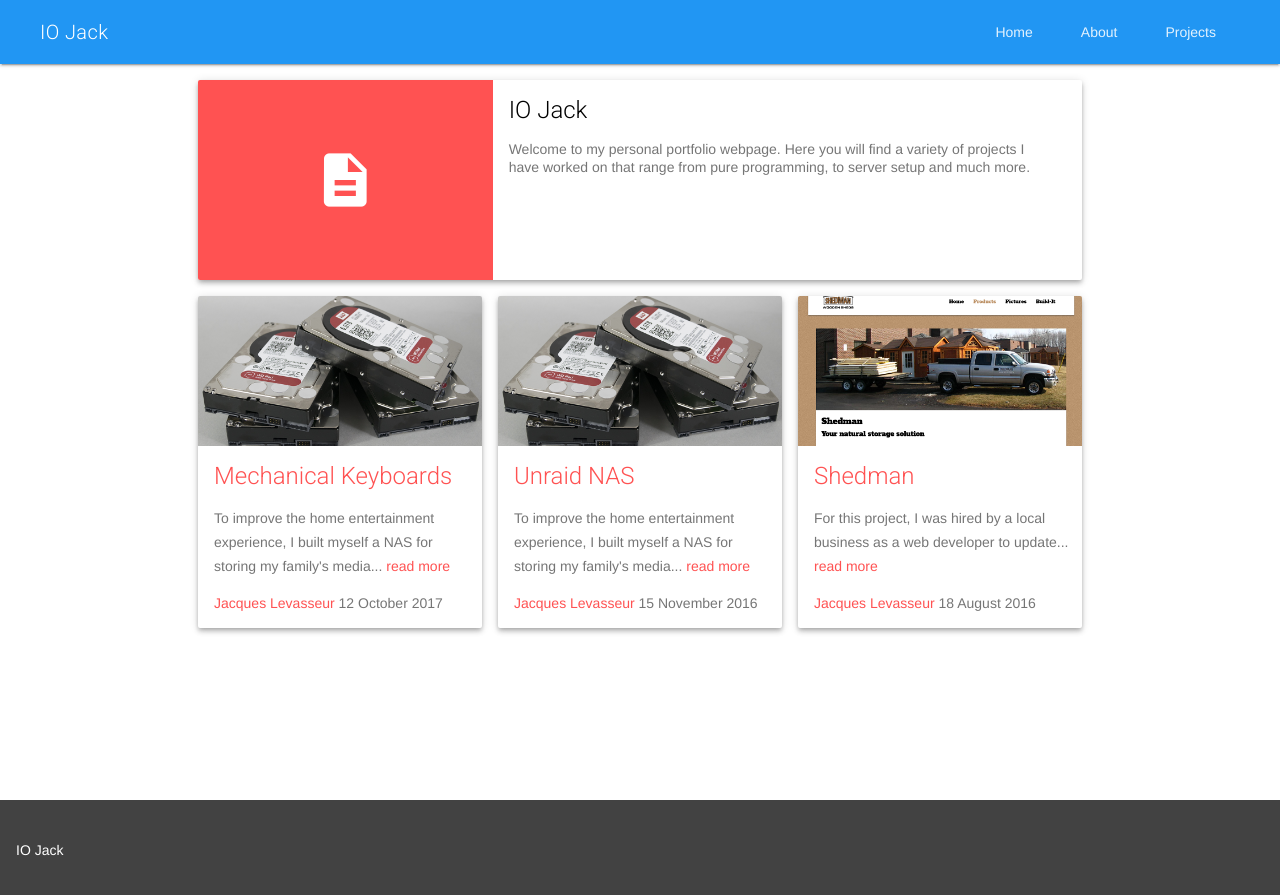
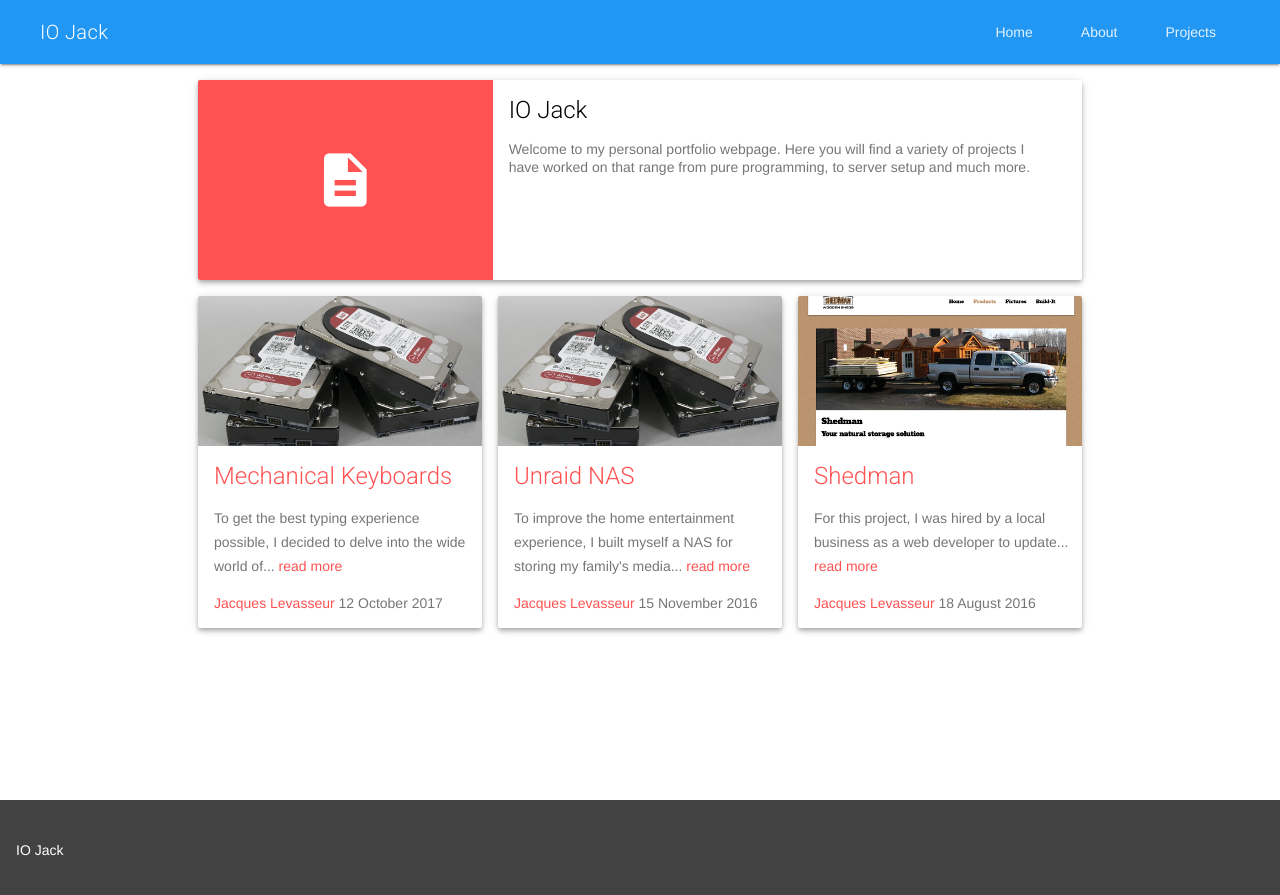
Before and after one commit to FrostByte-Dev/frostbyte-dev.github.io, a Jekyll site: the page built from index.html, in a window 1280 px wide. Shown: the top 895 px of the page. Built offline with Jekyll 4.4.1, drawn with Linux system fonts in a browser that asks for light colours; nearby versions of some CDN libraries.

Commit message:
Fixed the description for the new post

```diff
--- a/_posts/2017-10-12-Mechanical-Keyboards.md
+++ b/_posts/2017-10-12-Mechanical-Keyboards.md
@@ -3,7 +3,7 @@ layout: post
 title: Mechanical Keyboards
 author: Jacques Levasseur
 date: 2017-10-12
-description: To improve the home entertainment experience, I built myself a NAS for storing my family's media
+description: To get the best typing experience possible, I decided to delve into the wide world of
 tags:
 - projects
 image: /assets/images/wd_red_6tb.jpg
```
